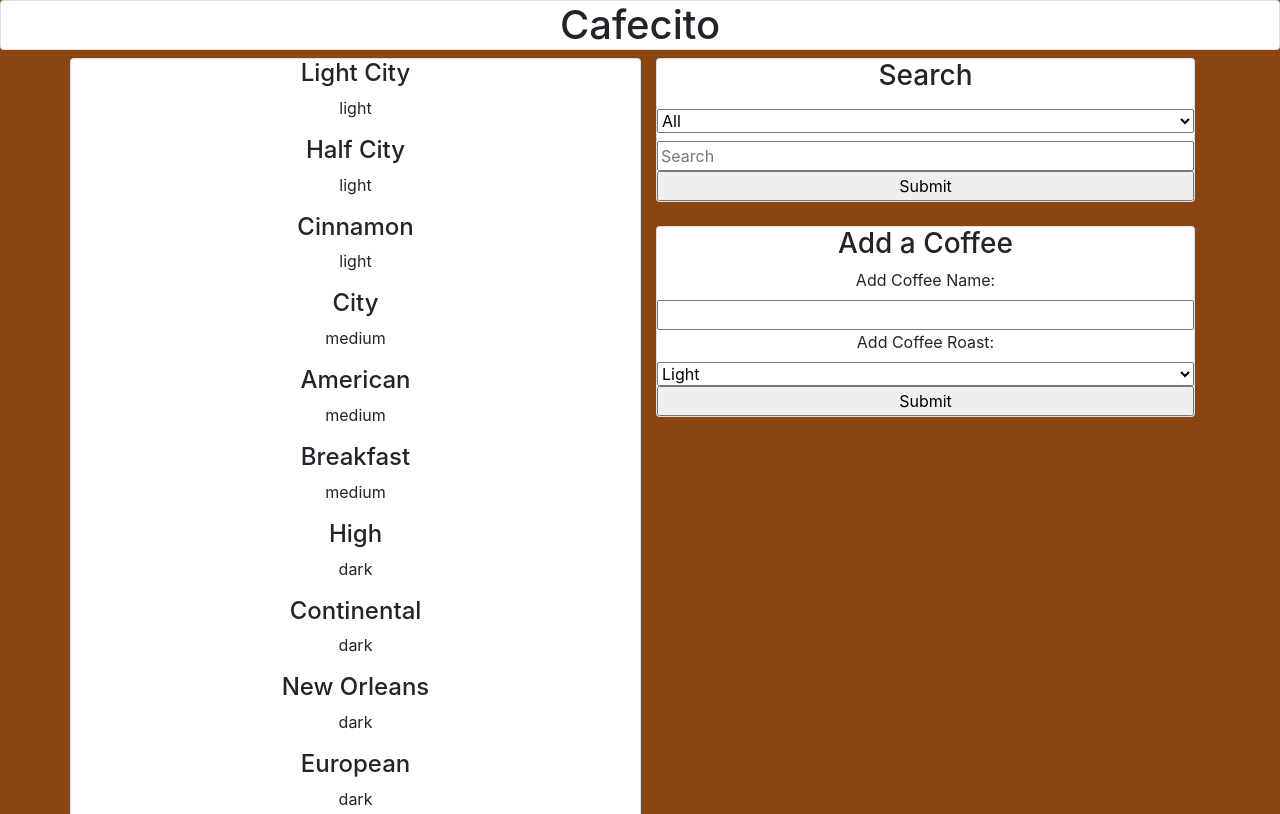
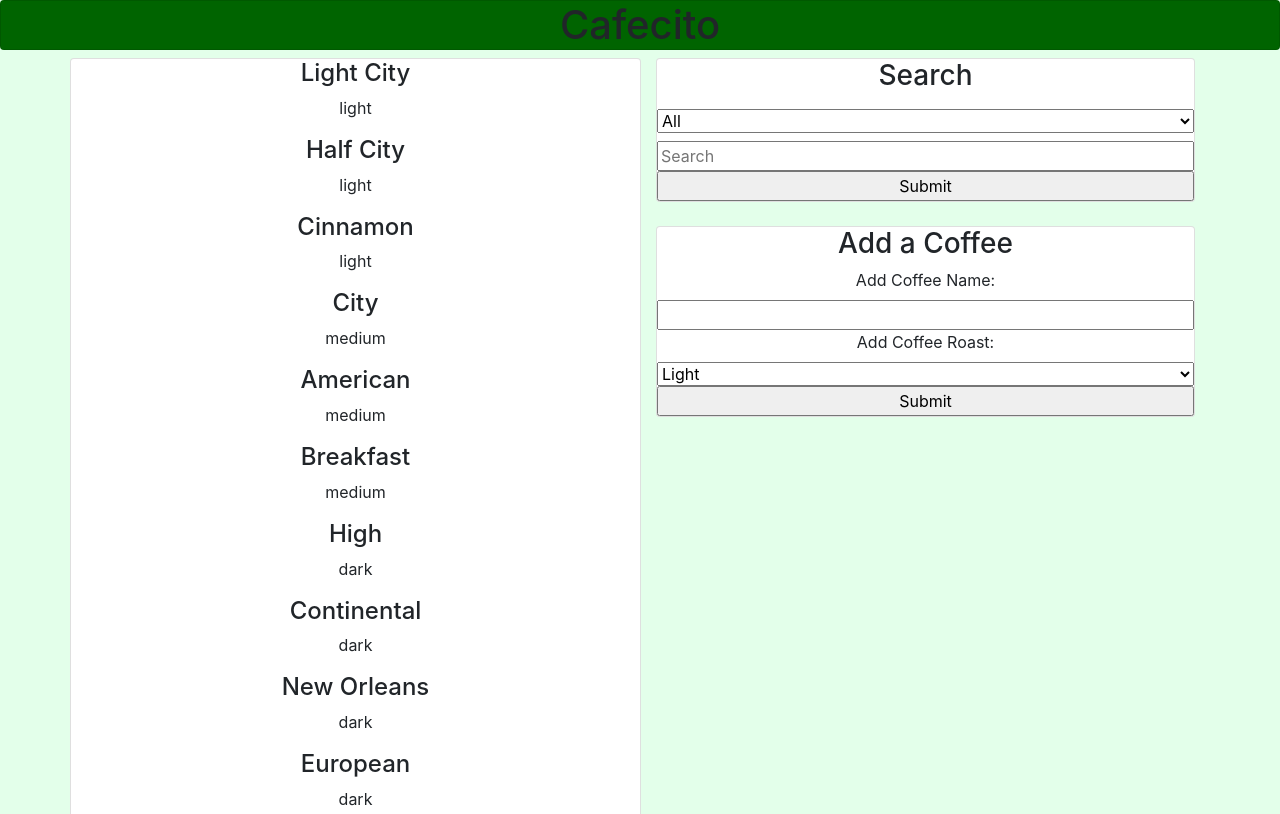
Before and after one commit to beverlyjaimes/proyecto_cafe, a plain HTML site: page proyecto_cafe/index.html in a window 1280 px wide. Shown: the top 814 px of the page. Drawn offline with nearby package versions, Linux system fonts and the light colour scheme.

Commit message:
able to target correct element need to choose colors

```diff
--- a/proyecto_cafe/index.html
+++ b/proyecto_cafe/index.html
@@ -8,7 +8,7 @@
 
 </head>
 <body class="text-center ">
-    <h1 class="card"> Cafecito</h1>
+    <h1 class="card hdr"> Cafecito</h1>
     <div class="container">
         <div class="row" >
 
--- a/proyecto_cafe/style.css
+++ b/proyecto_cafe/style.css
@@ -1,7 +1,10 @@
 body{
-    background-color: saddlebrown !important;
+    background-color: rgb(227, 255, 234) !important;
 }
 
+.hdr{
+    background: darkgreen !important;
+}
 
 #coffee-id {
     display: none;
```
Also changed, not shown: 1 other file.
